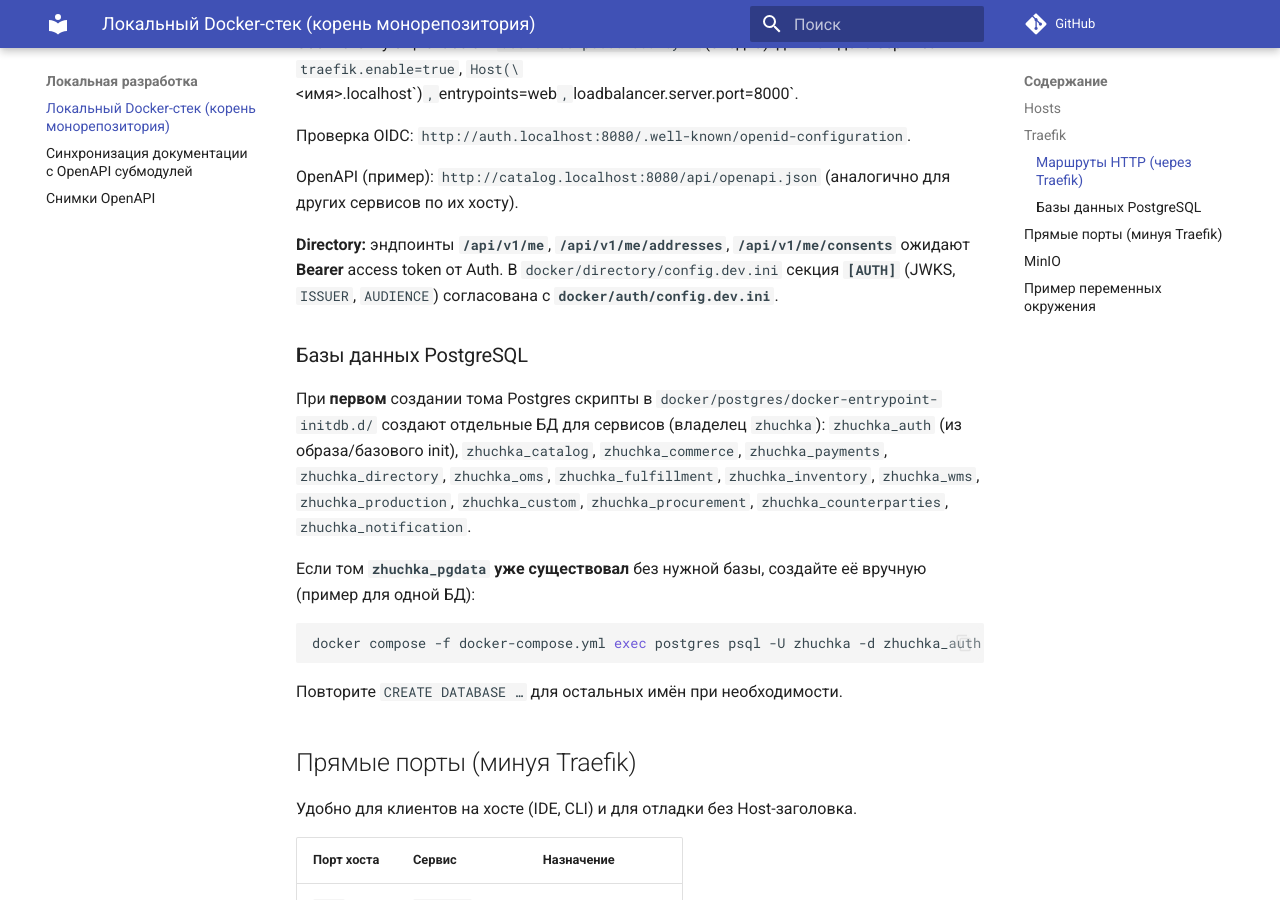
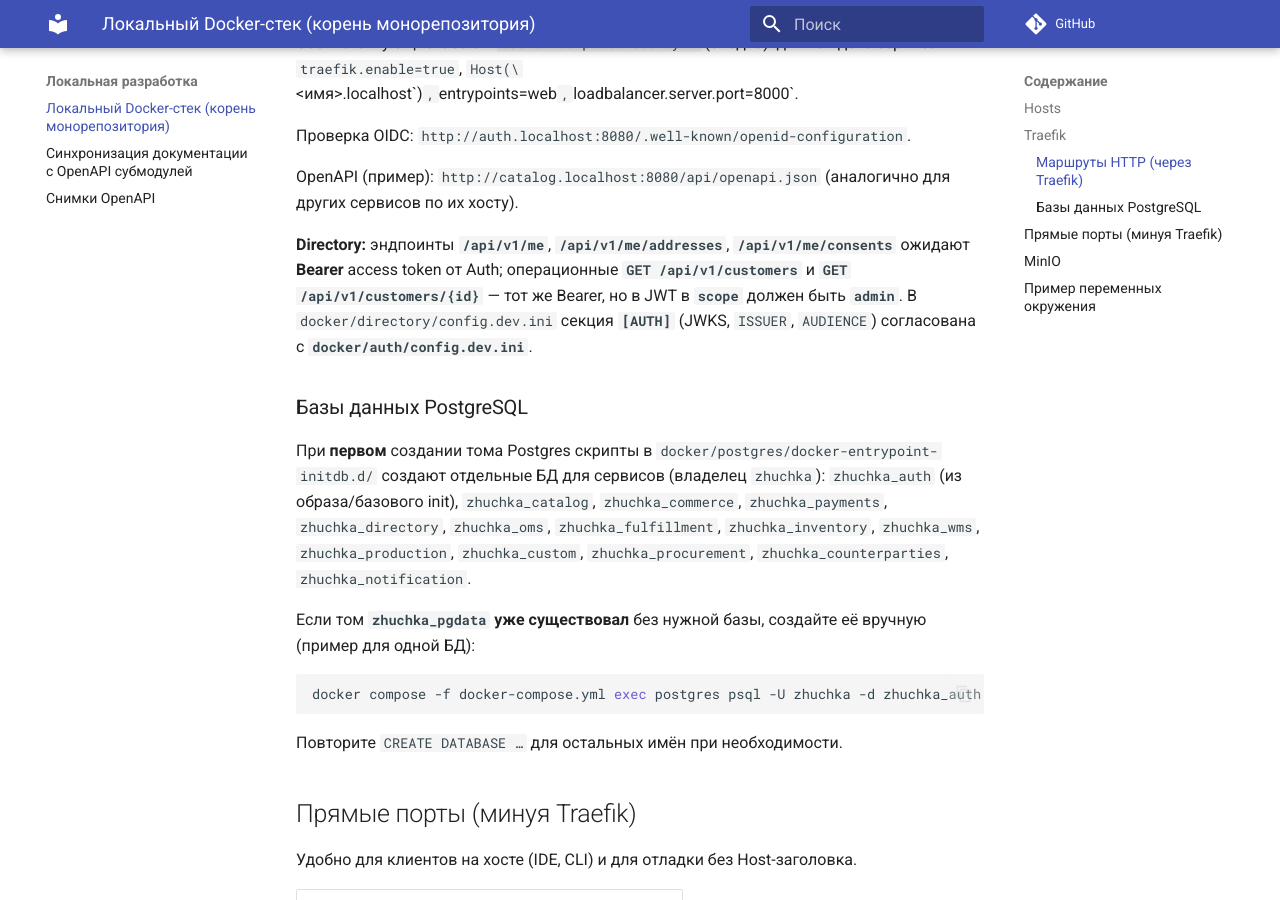
Before and after one commit to ZhuchkaTriplesix/ZhuchkaKeyboards, an MkDocs documentation site: the page built from docs/docker-local.md, in a window 1280 px wide and 900 px high, scrolled down 1946 px. Built offline with MkDocs 1.6.1 and Material for MkDocs 9.7.7, drawn with Linux system fonts in a browser that asks for light colours; comment, search, counter and statistics services are not loaded.

Commit message:
chore(directory): bump submodule (staff /customers)
Document admin scope for operational customer endpoints.

Made-with: Cursor

```diff
--- a/docs/docker-local.md
+++ b/docs/docker-local.md
@@ -61,7 +61,7 @@ docker compose -f docker-compose.yml -f docker-compose.local.yml up -d --build
 
 OpenAPI (пример): `http://catalog.localhost:8080/api/openapi.json` (аналогично для других сервисов по их хосту).
 
-**Directory:** эндпоинты **`/api/v1/me`**, **`/api/v1/me/addresses`**, **`/api/v1/me/consents`** ожидают **Bearer** access token от Auth. В `docker/directory/config.dev.ini` секция **`[AUTH]`** (JWKS, `ISSUER`, `AUDIENCE`) согласована с **`docker/auth/config.dev.ini`**.
+**Directory:** эндпоинты **`/api/v1/me`**, **`/api/v1/me/addresses`**, **`/api/v1/me/consents`** ожидают **Bearer** access token от Auth; операционные **`GET /api/v1/customers`** и **`GET /api/v1/customers/{id}`** — тот же Bearer, но в JWT в **`scope`** должен быть **`admin`**. В `docker/directory/config.dev.ini` секция **`[AUTH]`** (JWKS, `ISSUER`, `AUDIENCE`) согласована с **`docker/auth/config.dev.ini`**.
 
 ### Базы данных PostgreSQL
 
```
